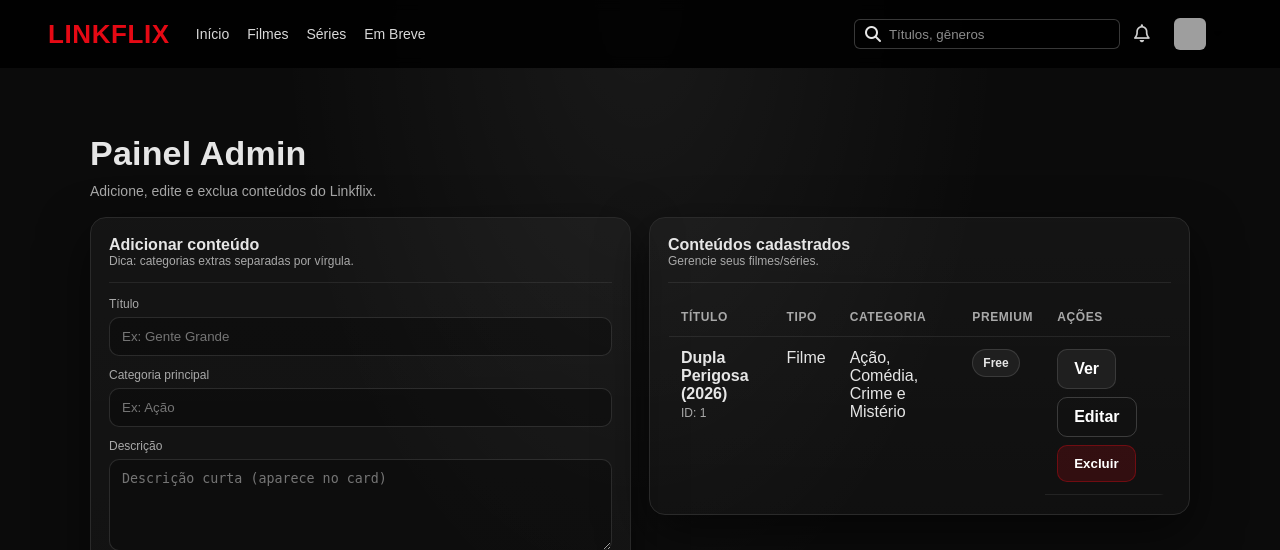
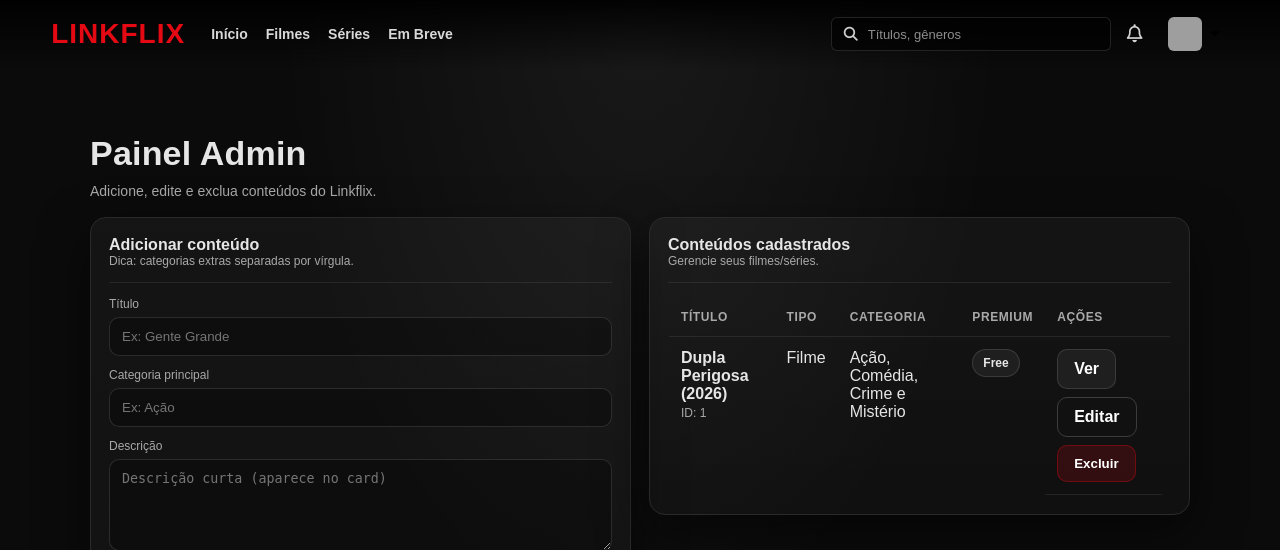
Before and after one commit to neguebaop/linkflix, a Flask app: page /admin in a window 1280 px wide. Shown: the top 550 px of the page. Run offline with Flask 3, Linux system fonts and the light colour scheme; a user stored in the database is signed in; grey boxes are pictures that could not be loaded.

Commit message:
Atualizando layout

```diff
--- a/static/css/style.css
+++ b/static/css/style.css
@@ -3,117 +3,123 @@
 body { font-family: Arial, Helvetica, sans-serif; background-color: #141414; color: #ffffff; }
 
 /* ================= NAVBAR ================= */
-/* ✅ Ajustado para ficar igual Netflix: tudo "colado", sem espaços gigantes */
+/* Netflix-like: esquerda (logo + links), direita (search fixo + sino + perfil) */
 .navbar{
   display:flex;
   align-items:center;
   justify-content:space-between;
 
-  /* Netflix usa padding menor e altura fixa */
   height:68px;
-  padding: 0 48px;
+  padding: 0 4vw;
 
-  /* topo Netflix: fundo preto com leve gradient */
-  background: linear-gradient(to bottom, rgba(0,0,0,0.92), rgba(0,0,0,0.25));
   position: fixed;
+  top:0; left:0; right:0;
   width:100%;
   z-index:1000;
+
+  background: linear-gradient(to bottom, rgba(0,0,0,0.90), rgba(0,0,0,0));
 }
 
-/* Logo como link (mantém classe .logo) */
-.logo{
-  color:#e50914;
-  font-size:26px;
-  font-weight:800;
-  letter-spacing:.6px;
-  text-decoration:none;
-  line-height: 1;
-  display:inline-flex;
-  align-items:center;
-}
-
-/* Lado esquerdo: logo + menu bem juntinhos */
+/* left side */
 .nav-left{
   display:flex;
   align-items:center;
-  gap: 26px;   /* ✅ distância pequena igual Netflix */
+  gap: 26px;
+  min-width: 0; /* evita quebrar layout */
+}
+
+.logo{
+  color:#e50914;
+  font-size:28px;
+  font-weight:bold;
+  letter-spacing:1px;
+  text-decoration:none;
+  line-height:1;
+  flex: 0 0 auto;
+}
+
+/* links colados ao logo */
+.nav-links{
+  display:flex;
+  align-items:center;
+  gap: 18px;
   min-width: 0;
 }
 
-/* Menu */
-.nav-links{
-  display:flex;
-  gap: 18px;   /* ✅ itens do menu mais juntos */
-  align-items:center;
-  white-space: nowrap;
-}
-
 .nav-links a{
-  color: rgba(255,255,255,0.85);
+  color:#e5e5e5;
   text-decoration:none;
   font-size:14px;
-  transition: color .25s ease, transform .25s ease;
+  font-weight:600;
+  transition: color .2s ease, opacity .2s ease;
+  opacity: .95;
 }
+.nav-links a:hover{ color:#fff; opacity:1; }
 
-.nav-links a:hover{
-  color:#fff;
-  transform: translateY(-1px);
-}
-
-/* Lado direito: tudo agrupado e alinhado */
+/* right side */
 .nav-right{
   display:flex;
   align-items:center;
-  gap: 14px;
+  gap: 16px;
+  flex: 0 0 auto;   /* <- não deixa isso “roubar” a tela */
+  min-width: 0;
 }
 
 /* ================= SEARCH ================= */
-.search-form{
+/* o principal: largura fixa + NÃO esticar */
+.navbar .search-form{
   display:flex;
   align-items:center;
-  gap:8px;
-  background-color: rgba(0,0,0,0.35);
-  padding: 6px 10px;
+  gap:10px;
+
+  height: 34px;
+  padding: 0 12px;
   border-radius: 6px;
-  border: 1px solid rgba(255,255,255,0.22);
-  transition: border .25s ease, background .25s ease;
+
+  background: rgba(0,0,0,0.55);
+  border: 1px solid rgba(255,255,255,0.12);
+
+  width: 280px;         /* <- Netflix style (fixo) */
+  max-width: 34vw;      /* <- não explode em telas menores */
+  flex: 0 0 auto;       /* <- impede “tamanho infinito” */
 }
 
-.search-form:focus-within{
-  background-color: rgba(0,0,0,0.55);
-  border: 1px solid rgba(255,255,255,0.35);
+.navbar .search-form:focus-within{
+  background: rgba(0,0,0,0.75);
+  border-color: rgba(255,255,255,0.26);
 }
 
-.search-form input{
+.navbar .search-form i{
+  opacity: .9;
+  font-size: 14px;
+}
+
+.navbar .search-form input{
+  width: 100%;
   background:transparent;
   border:none;
   color:#fff;
   outline:none;
-  width: 220px;              /* ✅ Netflix é um pouco maior */
-  max-width: 28vw;
+  font-size: 13px;
 }
-
-.search-form input::placeholder{ color: rgba(255,255,255,0.55); }
+.navbar .search-form input::placeholder{ color: rgba(255,255,255,0.55); }
 
 .nav-icon{
-  opacity:.9;
+  opacity:.92;
   font-size:18px;
   cursor:pointer;
 }
 
 /* ================= PERFIL DROPDOWN ================= */
 .profile-dropdown{ position:relative; display:flex; align-items:center; height:100%; }
-
 .profile-button{
   cursor:pointer; padding:8px 10px; border-radius:6px;
   transition: background .2s ease;
   border:none; background:transparent;
   display:flex; align-items:center; gap:8px;
 }
-
 .profile-button:hover{ background: rgba(255,255,255,0.08); }
-
-.profile-pic{ width:32px; height:32px; border-radius:6px; object-fit:cover; display:block; }
+.profile-pic{ width:34px; height:34px; border-radius:6px; object-fit:cover; display:block; }
 
 .profile-menu{
   position:absolute; top:100%; right:0;
@@ -123,14 +129,12 @@ body { font-family: Arial, Helvetica, sans-serif; background-color: #141414; col
   opacity:0; visibility:hidden; transform: translateY(10px);
   transition: all .25s ease;
 }
-
 .profile-dropdown:hover .profile-menu{ opacity:1; visibility:visible; transform: translateY(0); }
 
 .profile-menu a{
   padding:12px 20px; text-decoration:none; color:#fff;
   transition: background .2s ease, transform .2s ease;
 }
-
 .profile-menu a:hover{ background: rgba(255,255,255,0.10); transform: translateX(2px); }
 
 /* ================= MAIN CONTENT ================= */
@@ -438,13 +442,15 @@ body { font-family: Arial, Helvetica, sans-serif; background-color: #141414; col
   border: 1px solid rgba(255,255,255,0.12);
 }
 
+/* RESPONSIVO da navbar (pra não quebrar no celular) */
 @media (max-width: 900px){
-  .navbar{ padding: 0 20px; }
+  .navbar{ padding: 0 16px; height:64px; }
   .main-content{ padding: 90px 20px; }
   .account-grid{ grid-template-columns: 1fr; }
 
-  /* ✅ em mobile, esconde a search pra ficar igual Netflix */
-  .search-form{ display:none; }
+  .nav-left{ gap: 14px; }
+  .nav-links{ gap: 12px; }
+  .navbar .search-form{ width: 190px; max-width: 46vw; }
 }
 
 /* =============================
@@ -747,70 +753,3 @@ a:hover{ color: #fff; }
   font-family: ui-monospace, SFMono-Regular, Menlo, Monaco, Consolas, "Liberation Mono", "Courier New", monospace;
   font-size: 12px;
 }
-
-/* ===== FIX DEFINITIVO: navbar igual Netflix (cola no FINAL do style.css) ===== */
-.navbar{
-  display: grid !important;
-  grid-template-columns: auto 1fr; /* esquerda (logo+menu) | direita (search+icons) */
-  align-items: center !important;
-  height: 68px !important;
-  padding: 0 48px !important;
-  background: rgba(0,0,0,.88) !important;
-  backdrop-filter: blur(6px);
-}
-
-.nav-left{
-  display: flex !important;
-  align-items: center !important;
-  gap: 26px !important;            /* logo colado no menu */
-  min-width: 0 !important;
-}
-
-.logo{
-  display: inline-flex !important;
-  align-items: center !important;
-  color:#e50914 !important;
-  font-size: 26px !important;
-  font-weight: 900 !important;
-  letter-spacing: .6px !important;
-  text-decoration:none !important;
-  line-height: 1 !important;
-}
-
-.nav-links{
-  display: flex !important;
-  align-items: center !important;
-  gap: 18px !important;
-  white-space: nowrap !important;
-}
-
-.nav-links a{
-  color: rgba(255,255,255,.85) !important;
-  font-size: 14px !important;
-  text-decoration:none !important;
-}
-.nav-links a:hover{ color:#fff !important; }
-
-.nav-right{
-  display: flex !important;
-  align-items: center !important;
-  justify-content: flex-end !important;  /* joga tudo pro canto direito */
-  gap: 14px !important;
-}
-
-.search-form{
-  margin-left: 0 !important;
-  width: auto !important;
-}
-
-.search-form input{
-  width: 220px !important;
-  max-width: 28vw !important;
-}
-
-/* Responsivo igual Netflix */
-@media (max-width: 820px){
-  .navbar{ padding: 0 18px !important; }
-  .search-form{ display:none !important; }
-  .nav-links{ gap: 12px !important; }
-}
--- a/templates/layout.html
+++ b/templates/layout.html
@@ -23,12 +23,18 @@
   </div>
 
   <div class="nav-right">
-    <form method="GET" action="{{ url_for('home') }}" class="search-form">
+    <form method="GET" action="{{ url_for('home') }}" class="search-form" role="search">
       <i class="fa fa-search"></i>
-      <input type="text" name="search" placeholder="Títulos, gêneros" value="{{ request.args.get('search', '') }}">
+      <input
+        type="text"
+        name="search"
+        placeholder="Títulos, gêneros"
+        value="{{ request.args.get('search', '') }}"
+        aria-label="Pesquisar títulos e gêneros"
+      >
     </form>
 
-    <i class="fa-regular fa-bell nav-icon"></i>
+    <i class="fa-regular fa-bell nav-icon" aria-label="Notificações"></i>
 
     <div class="profile-dropdown">
       <button class="profile-button" type="button" aria-label="Menu de perfil">
```
Also changed, not shown: templates/home_logged.html (+20 -6 lines).
